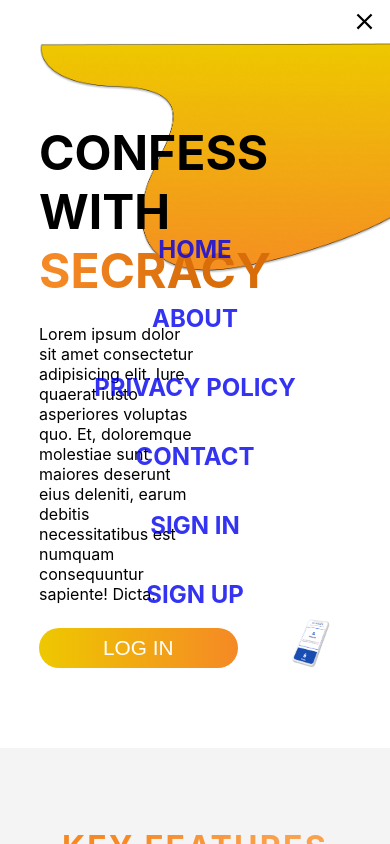
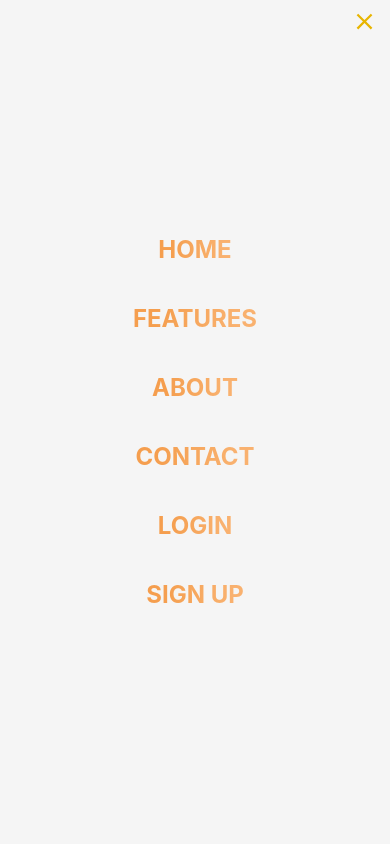
Before and after one commit to Web-Sorceres/speakitout-frontend, a React (Create React App) app: page / in a window 390 px wide. Both pictures are taken after a click on the icon 364 px from the left and 21 px from the top of the page. Shown: the top 844 px of the page. Built offline with nearby package versions, Linux system fonts and the light colour scheme.

Commit message:
mobile nav

```diff
--- a/src/components/LandingNavbar.js
+++ b/src/components/LandingNavbar.js
@@ -1,15 +1,17 @@
-import {React, useState} from "react";
+import {React, useEffect, useState} from "react";
 import MenuIcon from "@mui/icons-material/Menu";
 import CloseIcon from "@mui/icons-material/Close";
 
 const LandingNavbar = () => {
     const [hamMenu, setHamMenu] = useState(false);
     const handleHamMenu = () => {
-        !hamMenu ? document.body.style.overflowY = "hidden" : document.body.style.overflowY = "visible"
         setHamMenu((prevState) => {
             return !prevState;
         });
     };
+    useEffect(() => {
+        hamMenu ? document.body.style.overflowY = "hidden" : document.body.style.overflowY = "visible"
+    }, [hamMenu])
     return (
         <>
             <div className="landing-navbar">
@@ -38,16 +40,16 @@ const LandingNavbar = () => {
                                         <a href="/">Home</a>
                                     </li>
                                     <li className="navmenuItemSmallTwo">
-                                        <a href="/">About</a>
+                                        <a href="/">Features</a>
                                     </li>
                                     <li className="navmenuItemSmallThree">
-                                        <a href="/">Privacy Policy</a>
+                                        <a href="/">About</a>
                                     </li>
                                     <li className="navmenuItemSmallFour">
                                         <a href="/">Contact</a>
                                     </li>
                                     <li className="navmenuItemSmallFive">
-                                        <a href="/">Sign In</a>
+                                        <a href="/">Login</a>
                                     </li>
                                     <li className="navmenuItemSmallSix">
                                         <a href="/">Sign Up</a>
--- a/src/css/components/_landingPage.scss
+++ b/src/css/components/_landingPage.scss
@@ -12,11 +12,11 @@
 }
 @keyframes slide-nav {
     0% {
-      transform: translateY(-50%);
+      transform: translateX(-50%);
       opacity: 0;
     }
     100% {
-      transform: translateY(0);
+      transform: translateX(0);
       opacity: 1;
     }
   }
@@ -91,7 +91,7 @@
     .landingNavHam {
       font-size: 27px;
       font-weight: bold;
-    //   color: $primary-white;
+      color: #E8B501;
       cursor: pointer;
       z-index: 6;
     }
@@ -101,34 +101,34 @@
       left: 0;
       width: 100vw;
       height: 100vh;
-    //   background-color: $primary-blue;
+      background-color: whitesmoke;
       display: flex;
       justify-content: center;
       align-items: center;
       flex-direction: column;
       z-index: 5;
-      @include navAnimation(.5s);
+      @include navAnimation(.7s);
       .navMenuItemsSmall {
         list-style: none;
         text-align: center;
         padding-inline-start: 0;
         .navmenuItemSmallOne {
-          @include navItemAnimation(0.2s);
+          @include navItemAnimation(0.3s);
         }
         .navmenuItemSmallTwo {
-          @include navItemAnimation(0.3s);
+          @include navItemAnimation(0.45s);
         }
         .navmenuItemSmallThree {
-          @include navItemAnimation(0.4s);
+          @include navItemAnimation(0.60s);
         }
         .navmenuItemSmallFour {
-          @include navItemAnimation(0.5s);
+          @include navItemAnimation(0.75s);
         }
         .navmenuItemSmallFive {
-          @include navItemAnimation(0.6s);
+          @include navItemAnimation(0.9s);
         }
         .navmenuItemSmallSix {
-          @include navItemAnimation(0.7s);
+          @include navItemAnimation(1.05s);
         }
         li {
           margin: 2.5rem;
@@ -136,11 +136,16 @@
           text-align: center;
           cursor: pointer;
           a {
-            // color: $primary-white;
             text-decoration: none;
             font-weight: bold;
             text-transform: uppercase;
             padding: 0.4rem;
+            background: linear-gradient(90deg, #F58925 20.59%, #FAA14E 80.15%);
+            color: transparent;
+            -webkit-background-clip: text;
+            background-clip: text;
+            text-transform: uppercase;
+            text-align: center;
             transition: all 0.2s ease-in-out;
             &:hover {
               border-bottom: 2px solid white;
--- a/src/css/index.css
+++ b/src/css/index.css
@@ -17,26 +17,26 @@ body {
 
 @-webkit-keyframes slide-nav {
   0% {
-    -webkit-transform: translateY(-50%);
-            transform: translateY(-50%);
+    -webkit-transform: translateX(-50%);
+            transform: translateX(-50%);
     opacity: 0;
   }
   100% {
-    -webkit-transform: translateY(0);
-            transform: translateY(0);
+    -webkit-transform: translateX(0);
+            transform: translateX(0);
     opacity: 1;
   }
 }
 
 @keyframes slide-nav {
   0% {
-    -webkit-transform: translateY(-50%);
-            transform: translateY(-50%);
+    -webkit-transform: translateX(-50%);
+            transform: translateX(-50%);
     opacity: 0;
   }
   100% {
-    -webkit-transform: translateY(0);
-            transform: translateY(0);
+    -webkit-transform: translateX(0);
+            transform: translateX(0);
     opacity: 1;
   }
 }
@@ -150,6 +150,7 @@ body {
 .landingNavSmall .landingNavHam {
   font-size: 27px;
   font-weight: bold;
+  color: #E8B501;
   cursor: pointer;
   z-index: 6;
 }
@@ -160,6 +161,7 @@ body {
   left: 0;
   width: 100vw;
   height: 100vh;
+  background-color: whitesmoke;
   display: -webkit-box;
   display: -ms-flexbox;
   display: flex;
@@ -174,8 +176,8 @@ body {
       -ms-flex-direction: column;
           flex-direction: column;
   z-index: 5;
-  -webkit-animation: slide-nav 0.5s cubic-bezier(0.25, 0.46, 0.45, 0.94) both;
-          animation: slide-nav 0.5s cubic-bezier(0.25, 0.46, 0.45, 0.94) both;
+  -webkit-animation: slide-nav 0.7s cubic-bezier(0.25, 0.46, 0.45, 0.94) both;
+          animation: slide-nav 0.7s cubic-bezier(0.25, 0.46, 0.45, 0.94) both;
 }
 
 .landingNavSmall .landingNavSmallOverlay .navMenuItemsSmall {
@@ -188,43 +190,43 @@ body {
 .landingNavSmall .landingNavSmallOverlay .navMenuItemsSmall .navmenuItemSmallOne {
   -webkit-animation: slide-nav-item 0.3s linear both;
           animation: slide-nav-item 0.3s linear both;
-  -webkit-animation-delay: 0.2s;
-          animation-delay: 0.2s;
+  -webkit-animation-delay: 0.3s;
+          animation-delay: 0.3s;
 }
 
 .landingNavSmall .landingNavSmallOverlay .navMenuItemsSmall .navmenuItemSmallTwo {
   -webkit-animation: slide-nav-item 0.3s linear both;
           animation: slide-nav-item 0.3s linear both;
-  -webkit-animation-delay: 0.3s;
-          animation-delay: 0.3s;
+  -webkit-animation-delay: 0.45s;
+          animation-delay: 0.45s;
 }
 
 .landingNavSmall .landingNavSmallOverlay .navMenuItemsSmall .navmenuItemSmallThree {
-  -webkit-animation: slide-nav-item 0.3s linear both;
-          animation: slide-nav-item 0.3s linear both;
-  -webkit-animation-delay: 0.4s;
-          animation-delay: 0.4s;
-}
-
-.landingNavSmall .landingNavSmallOverlay .navMenuItemsSmall .navmenuItemSmallFour {
-  -webkit-animation: slide-nav-item 0.3s linear both;
-          animation: slide-nav-item 0.3s linear both;
-  -webkit-animation-delay: 0.5s;
-          animation-delay: 0.5s;
-}
-
-.landingNavSmall .landingNavSmallOverlay .navMenuItemsSmall .navmenuItemSmallFive {
   -webkit-animation: slide-nav-item 0.3s linear both;
           animation: slide-nav-item 0.3s linear both;
   -webkit-animation-delay: 0.6s;
           animation-delay: 0.6s;
 }
 
+.landingNavSmall .landingNavSmallOverlay .navMenuItemsSmall .navmenuItemSmallFour {
+  -webkit-animation: slide-nav-item 0.3s linear both;
+          animation: slide-nav-item 0.3s linear both;
+  -webkit-animation-delay: 0.75s;
+          animation-delay: 0.75s;
+}
+
+.landingNavSmall .landingNavSmallOverlay .navMenuItemsSmall .navmenuItemSmallFive {
+  -webkit-animation: slide-nav-item 0.3s linear both;
+          animation: slide-nav-item 0.3s linear both;
+  -webkit-animation-delay: 0.9s;
+          animation-delay: 0.9s;
+}
+
 .landingNavSmall .landingNavSmallOverlay .navMenuItemsSmall .navmenuItemSmallSix {
   -webkit-animation: slide-nav-item 0.3s linear both;
           animation: slide-nav-item 0.3s linear both;
-  -webkit-animation-delay: 0.7s;
-          animation-delay: 0.7s;
+  -webkit-animation-delay: 1.05s;
+          animation-delay: 1.05s;
 }
 
 .landingNavSmall .landingNavSmallOverlay .navMenuItemsSmall li {
@@ -239,6 +241,13 @@ body {
   font-weight: bold;
   text-transform: uppercase;
   padding: 0.4rem;
+  background: -webkit-gradient(linear, left top, right top, color-stop(20.59%, #F58925), color-stop(80.15%, #FAA14E));
+  background: linear-gradient(90deg, #F58925 20.59%, #FAA14E 80.15%);
+  color: transparent;
+  -webkit-background-clip: text;
+  background-clip: text;
+  text-transform: uppercase;
+  text-align: center;
   -webkit-transition: all 0.2s ease-in-out;
   transition: all 0.2s ease-in-out;
 }
```
Also changed, not shown: 1 other file (tests, documents, lock files or other folders).
